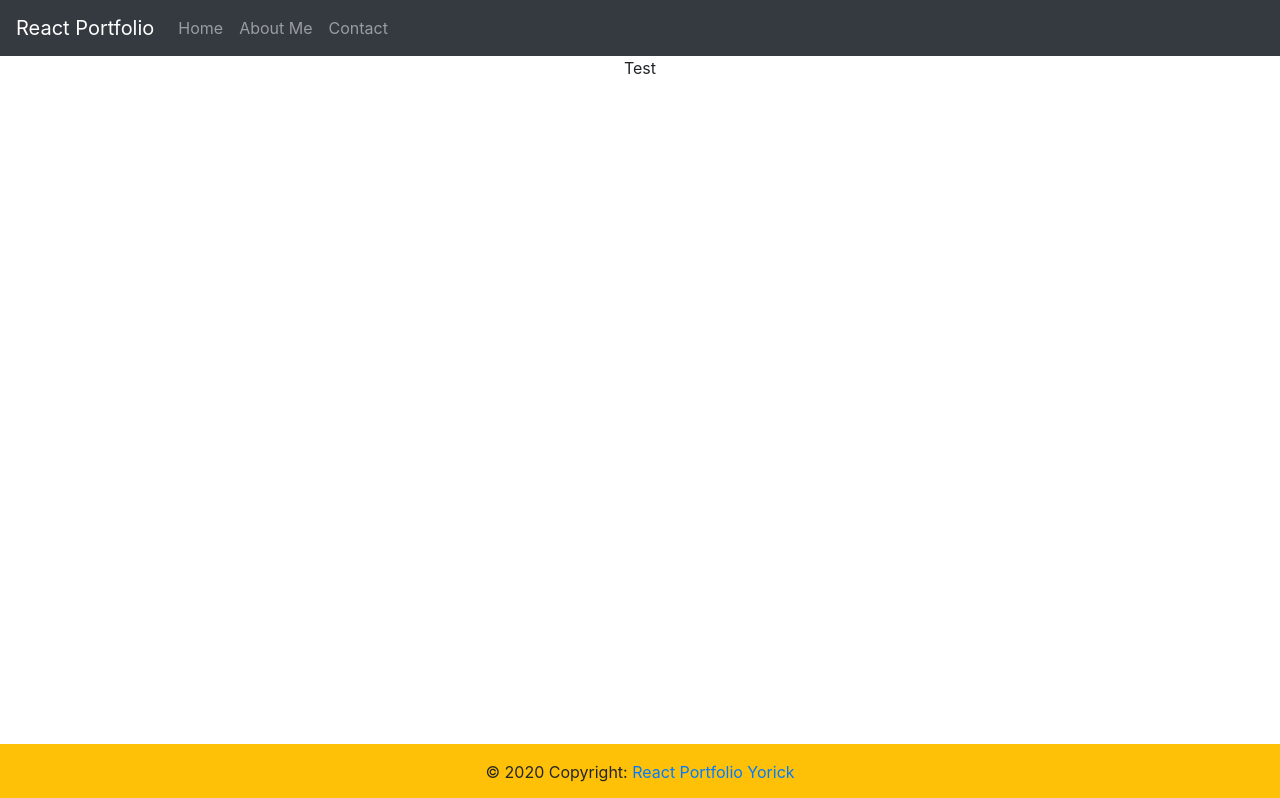
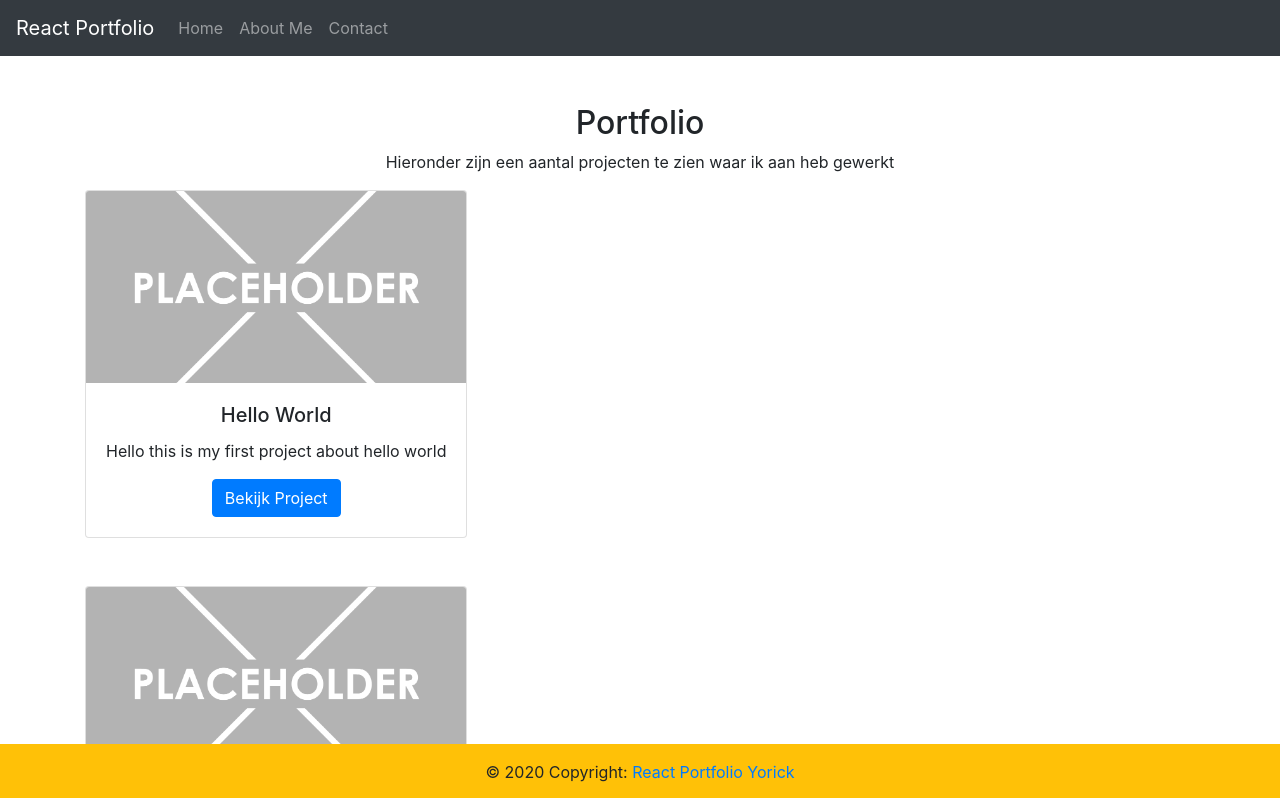
Before and after one commit to YorickVdVenne/react-portfolio, a React (Create React App) app: page / in a window 1280 px wide. Shown: the top 798 px of the page. Built offline with nearby package versions, Linux system fonts and the light colour scheme.

Commit message:
ProjectCards made for on Homepage

```diff
--- a/src/App.css
+++ b/src/App.css
@@ -5,6 +5,12 @@
 .App-logo {
   height: 40vmin;
   pointer-events: none;
+}
+
+.card-img-top {
+  width: 100%;
+  height: 15vw;
+  object-fit: cover;
 }
 
 @media (prefers-reduced-motion: no-preference) {
--- a/src/components/Footer.js
+++ b/src/components/Footer.js
@@ -5,7 +5,7 @@ export const Footer = () => {
         <footer class="page-footer font-small bg-warning mt-3 fixed-bottom">
 
             <div class="footer-copyright text-center py-3">© 2020 Copyright:
-                <a href="https://regiolab.turd.me/"> React Portfolio Yorick</a>
+                <a href="/"> React Portfolio Yorick</a>
             </div>
 
         </footer>
--- /dev/null
+++ b/src/content/ProjectCard.js
@@ -0,0 +1,26 @@
+import React from 'react'
+import ProjectData from '../data/projects.json'
+import  Placeholder  from '../img/placeholder.png'
+
+export const ProjectCard = () => {
+    return (
+        <div>
+            {ProjectData.map((projectDetail, index) => {
+                return (
+                <div class="col">
+                    <div class="card-deck">
+                        <div class="card mb-5">
+                            <img class="card-img-top" src={Placeholder} alt="Card image cap"/>
+                            <div class="card-body">
+                                <h5 class="card-title">{projectDetail.title}</h5>
+                                <p class="card-text">{projectDetail.lead}</p>
+                                <a href={projectDetail.id} class="btn btn-primary">Bekijk Project</a>
+                            </div>
+                        </div>
+                    </div>
+                </div>
+                )
+            })}
+        </div>
+    )
+}
--- /dev/null
+++ b/src/data/projects.json
@@ -0,0 +1,20 @@
+[
+    {
+        "id":1,
+        "title": "Hello World",
+        "lead": "Hello this is my first project about hello world",
+        "text": "Here is alot of info about my project"
+    },
+    {
+        "id":2,
+        "title": "Hello World",
+        "lead": "Hello this is my first project about hello world",
+        "text": "Here is alot of info about my project"
+    },
+    {
+        "id":3,
+        "title": "Hello World",
+        "lead": "Hello this is my first project about hello world",
+        "text": "Here is alot of info about my project"
+    }
+]
--- a/src/pages/Home.js
+++ b/src/pages/Home.js
@@ -1,9 +1,17 @@
 import React from 'react'
+import { ProjectCard } from '../content/ProjectCard'
 
 export const Home = () => {
     return (
         <div>
-            Test
+            <h2 class="mt-5">Portfolio</h2>
+                <p>Hieronder zijn een aantal projecten te zien waar ik aan heb gewerkt</p>
+
+            <div class="container">
+                <div class="row">
+                    <ProjectCard />
+                </div>
+            </div>
         </div>
     )
 }
```
Also changed, not shown: src/pages/Projects.js (added, +12 -0 lines).
